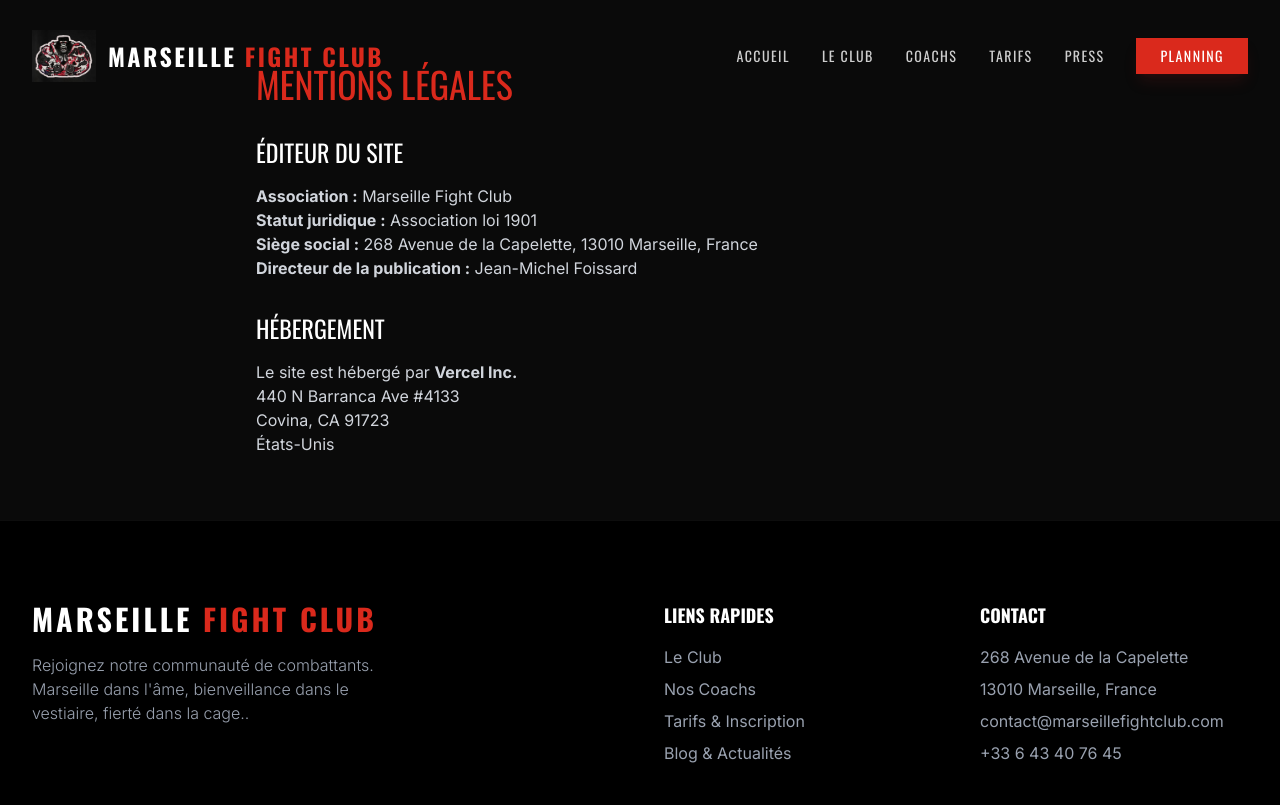
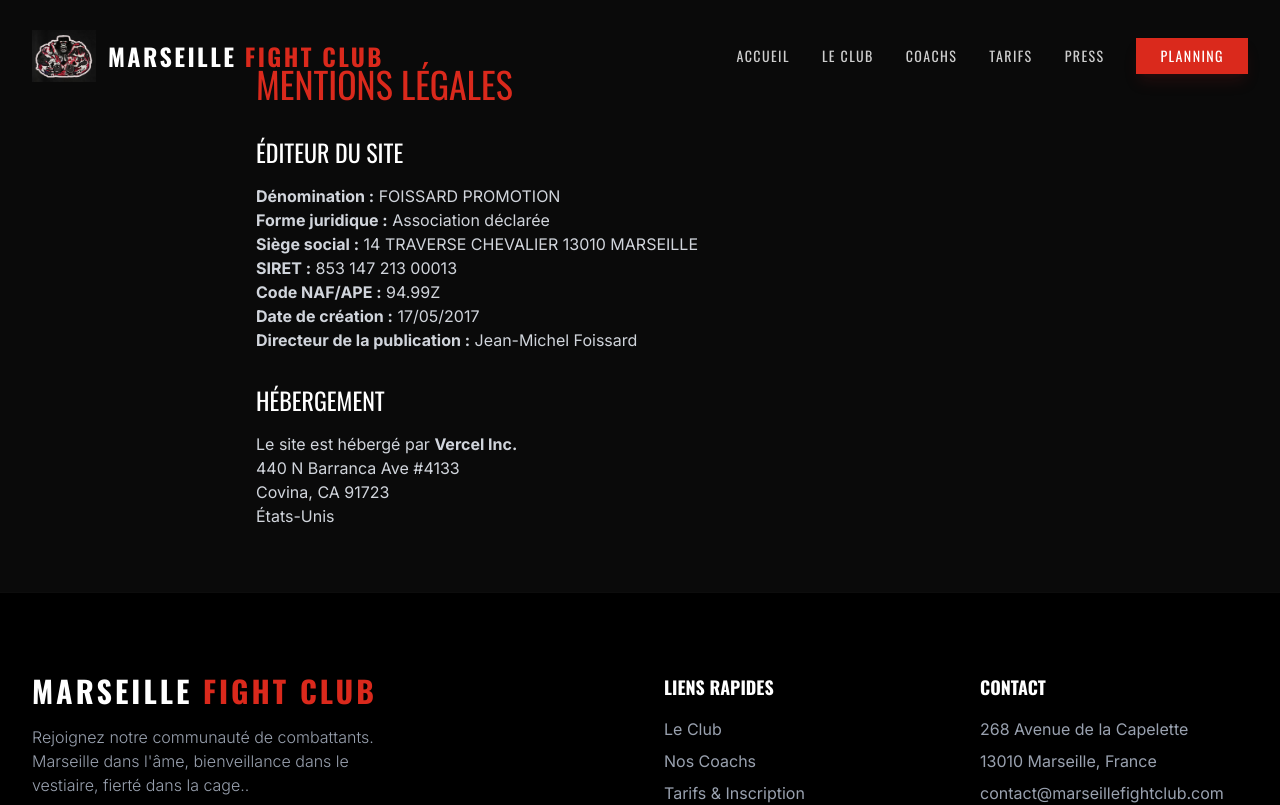
Before and after one commit to marseillefightclub/marseille-fight-club, a Next.js app: page /legal in a window 1280 px wide. Shown: the top 805 px of the page. Built offline with nearby package versions, Linux system fonts and the light colour scheme.

Commit message:
Update coaches, legal info, and Google Maps integration

```diff
--- a/src/app/legal/page.tsx
+++ b/src/app/legal/page.tsx
@@ -14,9 +14,12 @@
         <section className="space-y-4">
           <h2 className="text-2xl font-oswald uppercase text-white">Éditeur du site</h2>
           <p className="text-gray-300">
-            <strong>Association :</strong> Marseille Fight Club<br />
-            <strong>Statut juridique :</strong> Association loi 1901<br />
-            <strong>Siège social :</strong> 268 Avenue de la Capelette, 13010 Marseille, France<br />
+            <strong>Dénomination :</strong> FOISSARD PROMOTION<br />
+            <strong>Forme juridique :</strong> Association déclarée<br />
+            <strong>Siège social :</strong> 14 TRAVERSE CHEVALIER 13010 MARSEILLE<br />
+            <strong>SIRET :</strong> 853 147 213 00013<br />
+            <strong>Code NAF/APE :</strong> 94.99Z<br />
+            <strong>Date de création :</strong> 17/05/2017<br />
             <strong>Directeur de la publication :</strong> Jean-Michel Foissard
           </p>
         </section>
--- a/src/components/About.tsx
+++ b/src/components/About.tsx
@@ -87,9 +87,11 @@
             </div>
           </div>
 
+          <div className="flex flex-col gap-8 w-full">
+            {/* Google Maps Location */}
             <div className="w-full h-[400px] md:h-[450px] bg-mfc-gray/50 rounded-2xl border border-white/10 overflow-hidden relative group shadow-2xl">
               <iframe
-              src="https://maps.google.com/maps?width=100%25&amp;height=100%25&amp;hl=en&amp;q=EUROSTARTER,%20268%20Avenue%20de%20la%20Capelette,%2013010%20Marseille,%20France&amp;t=&amp;z=17&amp;ie=UTF8&amp;iwloc=B&amp;output=embed"
+                src="https://maps.google.com/maps?width=100%25&amp;height=100%25&amp;hl=en&amp;q=Marseille%20Fight%20Club,%20268%20Avenue%20de%20la%20Capelette,%2013010%20Marseille,%20France&amp;t=&amp;z=17&amp;ie=UTF8&amp;iwloc=B&amp;output=embed"
                 width="100%"
                 height="100%"
                 style={{ border: 0 }}
@@ -98,9 +100,25 @@
                 referrerPolicy="no-referrer-when-downgrade"
                 className="w-full h-full grayscale contrast-125 opacity-80 group-hover:grayscale-0 group-hover:opacity-100 transition-all duration-700 ease-in-out"
               ></iframe>
-
               <div className="absolute top-0 left-0 w-16 h-16 border-t-2 border-l-2 border-mfc-red rounded-tl-2xl opacity-0 group-hover:opacity-100 transition-opacity duration-500 m-4 pointer-events-none"></div>
               <div className="absolute bottom-0 right-0 w-16 h-16 border-b-2 border-r-2 border-mfc-red rounded-br-2xl opacity-0 group-hover:opacity-100 transition-opacity duration-500 m-4 pointer-events-none"></div>
+            </div>
+
+            {/* Google Street View */}
+            <div className="w-full h-[400px] md:h-[450px] bg-mfc-gray/50 rounded-2xl border border-white/10 overflow-hidden relative group shadow-2xl">
+              <iframe
+                src="https://www.google.com/maps/embed?pb=!4v1778780240466!6m8!1m7!1sRF116UsZIv9Gn8hds2HqCg!2m2!1d43.27917226191679!2d5.413251237275746!3f165.0660490758729!4f11.14092756801189!5f0.7820865974627469"
+                width="100%"
+                height="100%"
+                style={{ border: 0 }}
+                allowFullScreen
+                loading="lazy"
+                referrerPolicy="no-referrer-when-downgrade"
+                className="w-full h-full grayscale contrast-125 opacity-80 group-hover:grayscale-0 group-hover:opacity-100 transition-all duration-700 ease-in-out"
+              ></iframe>
+              <div className="absolute top-0 left-0 w-16 h-16 border-t-2 border-l-2 border-mfc-red rounded-tl-2xl opacity-0 group-hover:opacity-100 transition-opacity duration-500 m-4 pointer-events-none"></div>
+              <div className="absolute bottom-0 right-0 w-16 h-16 border-b-2 border-r-2 border-mfc-red rounded-br-2xl opacity-0 group-hover:opacity-100 transition-opacity duration-500 m-4 pointer-events-none"></div>
+            </div>
           </div>
         </motion.div>
       </div>
--- a/src/components/Coaches.tsx
+++ b/src/components/Coaches.tsx
@@ -38,7 +38,14 @@
     image: "/images/coaches/eva.png",
     bio: "Combattante pro KSW",
     instagram: "https://www.instagram.com/evadourthe/",
-  }
+    },
+    {
+      name: "Olivier",
+      role: "Coach MMA Ado",
+      image: "/images/coaches/olivier.jpg",
+      bio: "Coach expérimenté et bienveillant",
+      instagram: "https://www.instagram.com/olive_.7/",
+    },
 ];
 
 export default function Coaches() {
```
Also changed, not shown: auth_err.txt (added), auth_out.txt (added), public/images/coaches/olivier.jpg (added). Lines whose indentation alone changed are shown as unchanged.
